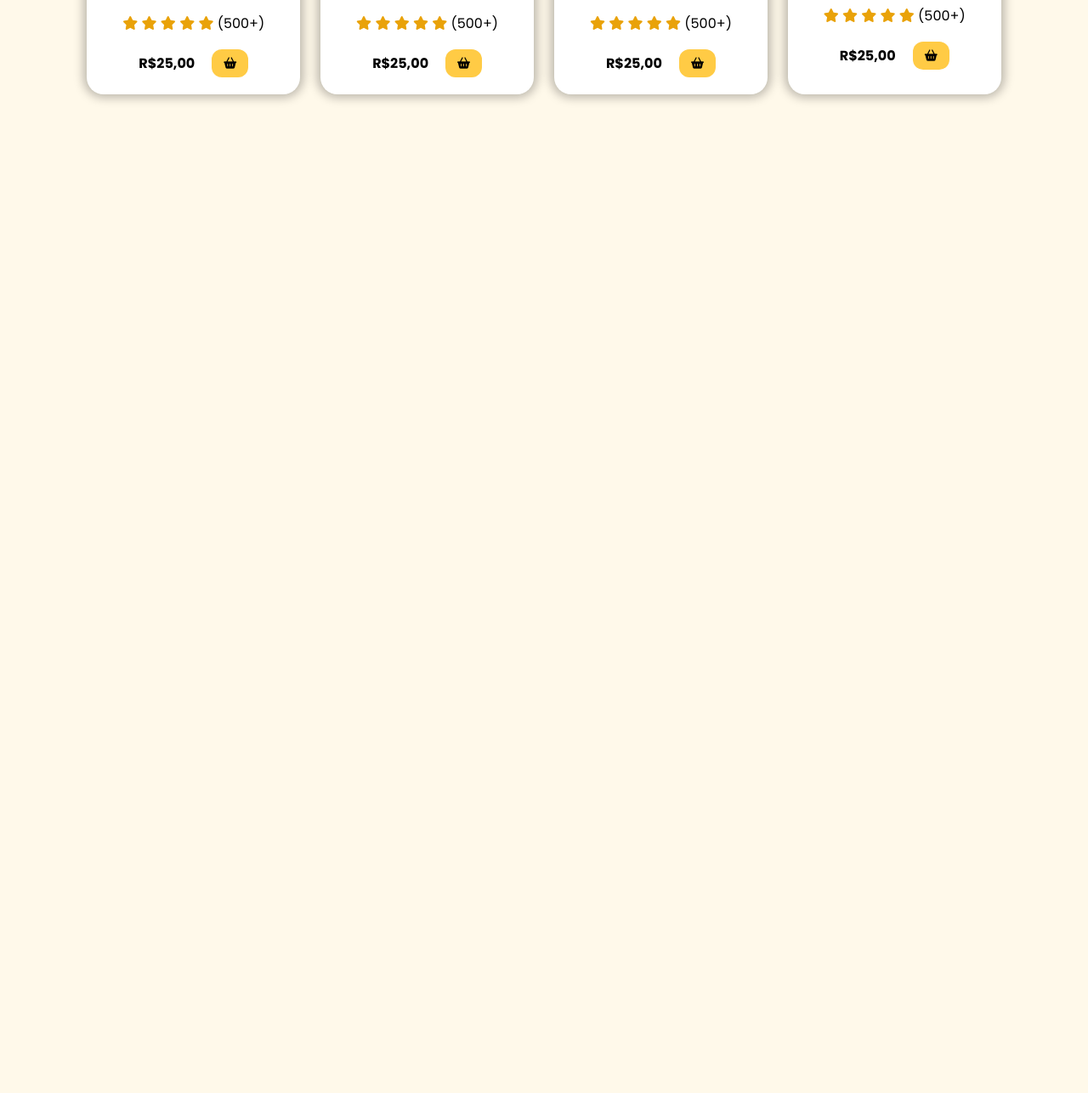
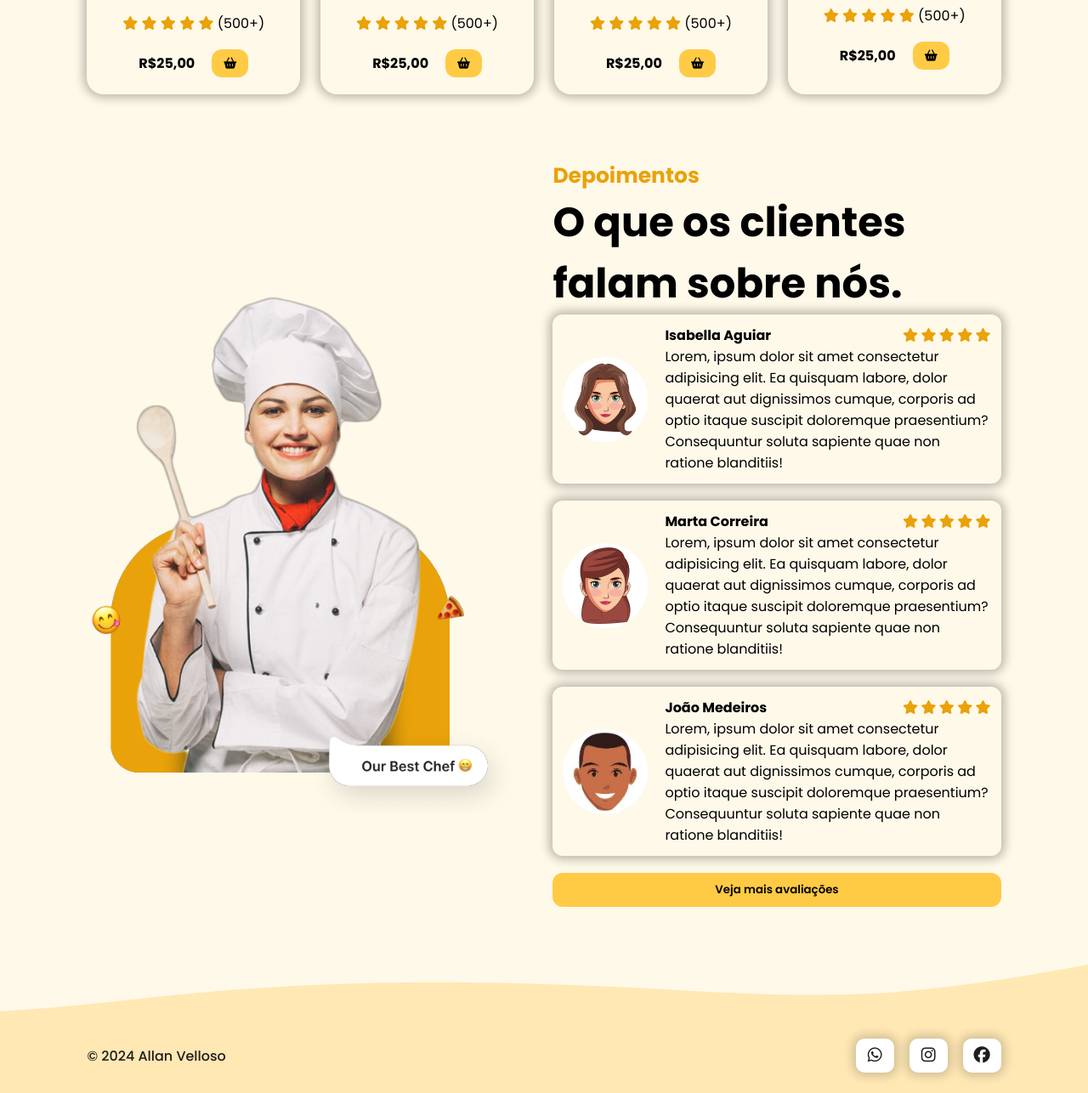
Before and after one commit to allanvelloso/Lading-Page, a plain HTML site: page index.html in a window 1280 px wide. Shown: the part 1445-2731 px from the top of the page at 85% size. Before the commit the page ends 1605 px from the top, so only its background shows below. Drawn offline with nearby package versions, Linux system fonts and the light colour scheme.

Commit message:
atualizacao projeto

```diff
--- a/index.html
+++ b/index.html
@@ -3,13 +3,11 @@
 <head>
     <meta charset="UTF-8">
     <meta name="viewport" content="width=device-width, initial-scale=1.0">
-    <title>COMAFOOD</title>
+    <title>Lading Page</title>
     <script src="https://cdnjs.cloudflare.com/ajax/libs/jquery/3.7.1/jquery.min.js" integrity="sha512-v2CJ7UaYy4JwqLDIrZUI/4hqeoQieOmAZNXBeQyjo21dadnwR+8ZaIJVT8EE2iyI61OV8e6M8PP2/4hpQINQ/g==" crossorigin="anonymous" referrerpolicy="no-referrer"></script>
 
     <link rel="stylesheet" href="style/style.css">
-    <link rel="stylesheet" href="style/header.css">
-    <link rel="stylesheet" href="style/home.css">
-    <link rel="stylesheet" href="style/menu.css">
+
 
     <link rel="stylesheet" href="https://cdnjs.cloudflare.com/ajax/libs/font-awesome/6.6.0/css/all.min.css" integrity="sha512-Kc323vGBEqzTmouAECnVceyQqyqdsSiqLQISBL29aUW4U/M7pSPA/gEUZQqv1cwx4OnYxTxve5UMg5GT6L4JJg==" crossorigin="anonymous" referrerpolicy="no-referrer" />
 
@@ -60,7 +58,7 @@
 
 
         </header>
-        <script src="javascript/script.js"></script>
+
 
         <main id="content">
             <section id="home">
@@ -249,9 +247,101 @@
                 </div>
             </section>
 
+            <section id="testimonials">
+                <img src="image/chef.png" id="testimonials_chef" alt="">
 
+                <div id="testimonials_content">
+                    <h2 class="section-title">
+                        Depoimentos
+                    </h2>
+                    <h3 class="section-subtitle">
+                        O que os clientes falam sobre nós.
+                    </h3>
+                    <div id="feedbecks">
+                        <div class="feedbeck">
+                            <img src="image/avatar1.jpg" class="feedbeck-avatar" alt="">
+                            <div class="feedbeck-content">
+                                <p class="nome">
+                                    Isabella Aguiar
+                                    <span>
+                                        <i class="fa-solid fa-star"></i>
+                                        <i class="fa-solid fa-star"></i>
+                                        <i class="fa-solid fa-star"></i>
+                                        <i class="fa-solid fa-star"></i>
+                                        <i class="fa-solid fa-star"></i>
+                                    </span>
+                                </p>
+                                <p>Lorem, ipsum dolor sit amet consectetur adipisicing elit. Ea quisquam labore, dolor quaerat aut dignissimos cumque, corporis ad optio itaque suscipit doloremque praesentium? Consequuntur soluta sapiente quae non ratione blanditiis!</p>
+                            </div>
+                        </div>
+
+                        <div class="feedbeck">
+                            <img src="image/avatar2.jpg" class="feedbeck-avatar" alt="">
+                            <div class="feedbeck-content">
+                                <p class="nome">
+                                    Marta Correira
+                                    <span>
+                                        <i class="fa-solid fa-star"></i>
+                                        <i class="fa-solid fa-star"></i>
+                                        <i class="fa-solid fa-star"></i>
+                                        <i class="fa-solid fa-star"></i>
+                                        <i class="fa-solid fa-star"></i>
+                                        </span>
+                                </p>
+                                <p>Lorem, ipsum dolor sit amet consectetur adipisicing elit. Ea quisquam labore, dolor quaerat aut dignissimos cumque, corporis ad optio itaque suscipit doloremque praesentium? Consequuntur soluta sapiente quae non ratione blanditiis!</p>
+                            </div>
+                        </div>
+
+                            <div class="feedbeck">
+                                <img src="image/avatar 3.jpg" class="feedbeck-avatar" alt="">
+                                <div class="feedbeck-content">
+                                    <p class="nome">
+                                        João Medeiros
+                                        <span>
+                                            <i class="fa-solid fa-star"></i>
+                                            <i class="fa-solid fa-star"></i>
+                                            <i class="fa-solid fa-star"></i>
+                                            <i class="fa-solid fa-star"></i>
+                                            <i class="fa-solid fa-star"></i>
+                                            </span>
+                                    </p>
+                                    <p>Lorem, ipsum dolor sit amet consectetur adipisicing elit. Ea quisquam labore, dolor quaerat aut dignissimos cumque, corporis ad optio itaque suscipit doloremque praesentium? Consequuntur soluta sapiente quae non ratione blanditiis!</p>
+                                </div>
+                            </div>
+                    <button class="btn-default">
+                        Veja mais avaliações
+                    </button>
+                </div>
+
+
+            </section>
         </main>
 
+        <footer>
+            <img src="image/wave.svg" alt="">
+            <div id="footer_itens">
+                <span id="copyright">
+                    &copy 2024 Allan Velloso
+                </span>
+                <div class="social-media-buttons">
+                    <a href="">
+                        <i class="fa-brands fa-whatsapp"></i>
+                    </a>
+
+                    <a href="">
+                        <i class="fa-brands fa-instagram"></i>
+                    </a>
+
+                    <a href="">
+                        <i class="fa-brands fa-facebook"></i>
+                    </a>
+                </div>
+
+            </div>
+        </footer>
+
+
+        <script src="javascript/script.js"></script>
 
 
 
--- /dev/null
+++ b/style/footer.css
@@ -0,0 +1,23 @@
+footer{
+    background-color: var(--color-primary-2);
+}
+#footer_itens{
+    display: flex;
+    justify-content: space-between;
+    padding: 0px 8% 24px 8%;
+    align-items: center;
+
+}
+
+#copyright{
+    color: #1d1d1d;
+    font-weight: 500;
+}
+
+@media screen and (max-width: 600px) {
+    #footer_itens{
+        flex-direction: column;
+        gap: 40px;
+    }
+
+}
--- a/style/header.css
+++ b/style/header.css
@@ -3,7 +3,7 @@ header{
     padding: 28px 8%;
     position: sticky;
     top: 0;
-    background-color: #fff9ea;
+    background-color: var(--color-primary-1);
     z-index: 3;
 }
 
@@ -15,7 +15,7 @@ header{
 }
 #nav_logo{
     font-size: 24px;
-    color: #e9a209;
+    color: var(--color-primary-6);
 }
 #nav_list{
     display: flex;
@@ -30,7 +30,7 @@ header{
 
 .nav-item.active a {
     color: #1d1d1dad;
-    border-bottom: 3px solid #ffe100 ;
+    border-bottom: 3px solid var(--color-primary-3) ;
 }
 
 #mobile_btn {
--- a/style/home.css
+++ b/style/home.css
@@ -17,7 +17,7 @@
     color: #1d1d1d;
 }
 #cta .title span{
-    color: #e9a209;
+    color: var(--color-primary-6);
 }
 
 #cta .description{
@@ -37,7 +37,7 @@
     display: flex;
     gap: 8px;
     align-items: center;
-    background-color: #fff;
+    background-color: var(color-neutral-0);;
     padding: 8px 14px;
     font-weight: 500;
     box-shadow: 0px 0px 12px 4px rgba(0, 0, 0, 0.281);
@@ -62,7 +62,7 @@
 }
 
 .shape{
-    background-color: #ffe8b4;
+    background-color: var(--color-primary-2);
     width: 50%;
     height: 100%;
     position: absolute;
--- a/style/menu.css
+++ b/style/menu.css
@@ -15,7 +15,7 @@
 }
 
 .dish{
-    background-color: #fff;
+    background-color: var(color-neutral-0);;
     display: flex;
     flex-direction: column;
     align-items: center;
@@ -30,12 +30,12 @@
 
 .dish-heart{
     position: absolute;
-    background-color: #e9a209;
+    background-color: var(--color-primary-6);
     display: flex;
     align-items: center;
     justify-content: center;
     font-size: 1.563rem;
-    color: #fff;
+    color: var(color-neutral-0);;
     width: 70px;
     height: 70px;
     right: -10px;
@@ -50,7 +50,7 @@
 }
 
 .dish-rate i {
-    color: #e9a209;
+    color: var(--color-primary-6);
 }
 
 .dish-price{
--- a/style/style.css
+++ b/style/style.css
@@ -1,5 +1,24 @@
 @charset "UTF-8";
 @import url('https://fonts.googleapis.com/css2?family=Bebas+Neue&family=Poppins:ital,wght@0,100;0,200;0,300;0,400;0,500;0,600;0,700;0,800;0,900;1,100;1,200;1,300;1,400;1,500;1,600;1,700;1,800;1,900&display=swap');
+@import url(header.css);
+@import url(home.css);
+@import url(menu.css);
+@import url(testimonials.css);
+@import url(footer.css);
+:root{
+    --color-primary-1: #fff9ea;
+    --color-primary-2: #ffe8b4;
+    --color-primary-3: #ffe100;
+    --color-primary-4: #f8d477;
+    --color-primary-5: #ffcb45;
+    --color-primary-6: #e9a209;
+
+    --color-neutral-0: #fff;
+    --color-neutral-1: #1d1d1d
+
+
+}
+
 
 *{
     margin: 0;
@@ -9,7 +28,7 @@
 
 }
 body{
-    background-color: #fff9ea;
+    background-color: var(--color-primary-1);
 }
 section{
     padding: 28px 8%;
@@ -22,7 +41,7 @@ section{
     display: flex;
     align-items: center;
     justify-content: center;
-    background-color: #ffcb45;
+    background-color: var(--color-primary-5);
     border-radius: 12px;
     padding: 10px 14px;
     font-weight: 600;
@@ -31,7 +50,7 @@ section{
     transition: background-color .3s ease;
 }
 .btn-default:hover{
-    background-color: #f8d477;
+    background-color: var(--color-primary-4);
 }
 
 .social-media-buttons{
--- /dev/null
+++ b/style/testimonials.css
@@ -0,0 +1,96 @@
+#testimonials{
+    min-height: calc(100vh - 91px);
+    display: flex;
+    align-items: center;
+    justify-content: center;
+    gap: 48px;
+}
+
+#testimonials_chef{
+    width: 500px;
+    height: auto;
+}
+
+#testimonials .section-subtitle{
+    font-size: 3rem;
+}
+
+#testimonials_content {
+    width: 50%;
+}
+
+#feedbecks{
+    display: flex;
+    flex-direction: column;
+    gap: 20px;
+    margin-bottom: 40px;
+}
+
+.feedbeck{
+    display: flex;
+    align-items: center;
+    gap: 20px;
+    background-color: var(color-neutral-0);f;
+    padding: 12px;
+    border-radius: 12px;
+    box-shadow: 0px 0px 12px 4px rgba(0, 0, 0, 0.274)
+}
+
+.feedbeck-avatar{
+    width: 100px;
+    height: 100px;
+    border-radius: 100%;
+    object-fit: cover;
+}
+
+.feedbeck-content p{
+    display: flex;
+    justify-content: space-between;
+}
+
+.feedbeck-content p span {
+    color:var(--color-primary-6)
+}
+
+.nome{
+    font-weight: bold;
+}
+
+@media screen and (max-width: 1170px){
+    #testimonials {
+        flex-direction: column;
+    }
+
+    #testimonials .section-subtitle{
+        text-align: center;
+        font-size: 2.5rem;
+    }
+
+    #testimonials_chef{
+
+        display: none;
+    }
+
+    #testimonials_content{
+        width: 70%;
+        display: flex;
+        flex-direction: column;
+        align-items: center;
+    }
+}
+
+@media screen and (max-width: 600px){
+    #testinominals .section-subtitle{
+        font-size: 2rem;
+
+    }
+
+    .feedbeck{
+        flex-direction: column;
+    }
+
+    #testimonials_content{
+        width: 100%;
+
+    }
+}
```
Also changed, not shown: image/avatar 3.jpg (added), image/avatar.png (deleted), image/avatar1.jpg (added), image/avatar2.jpg (added).
